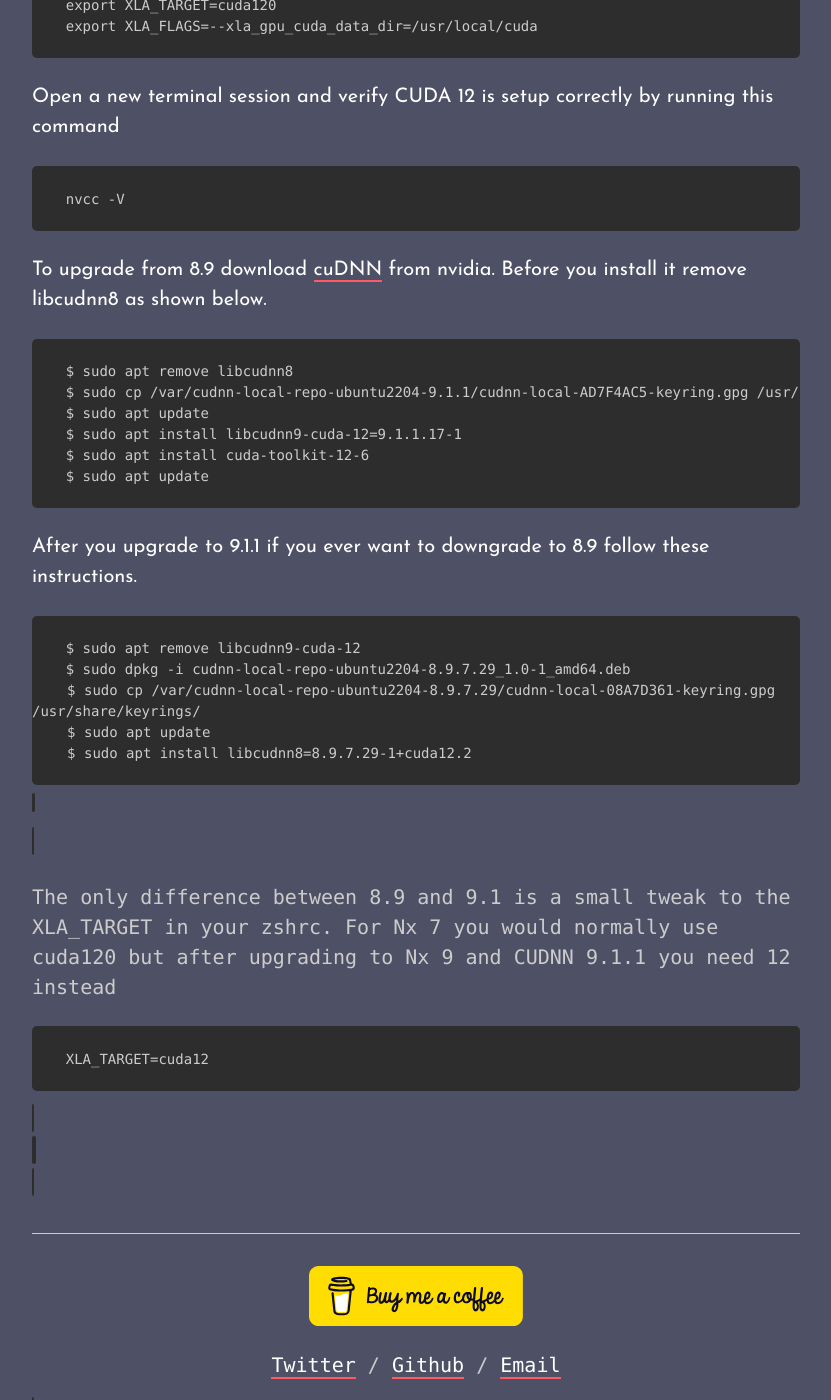
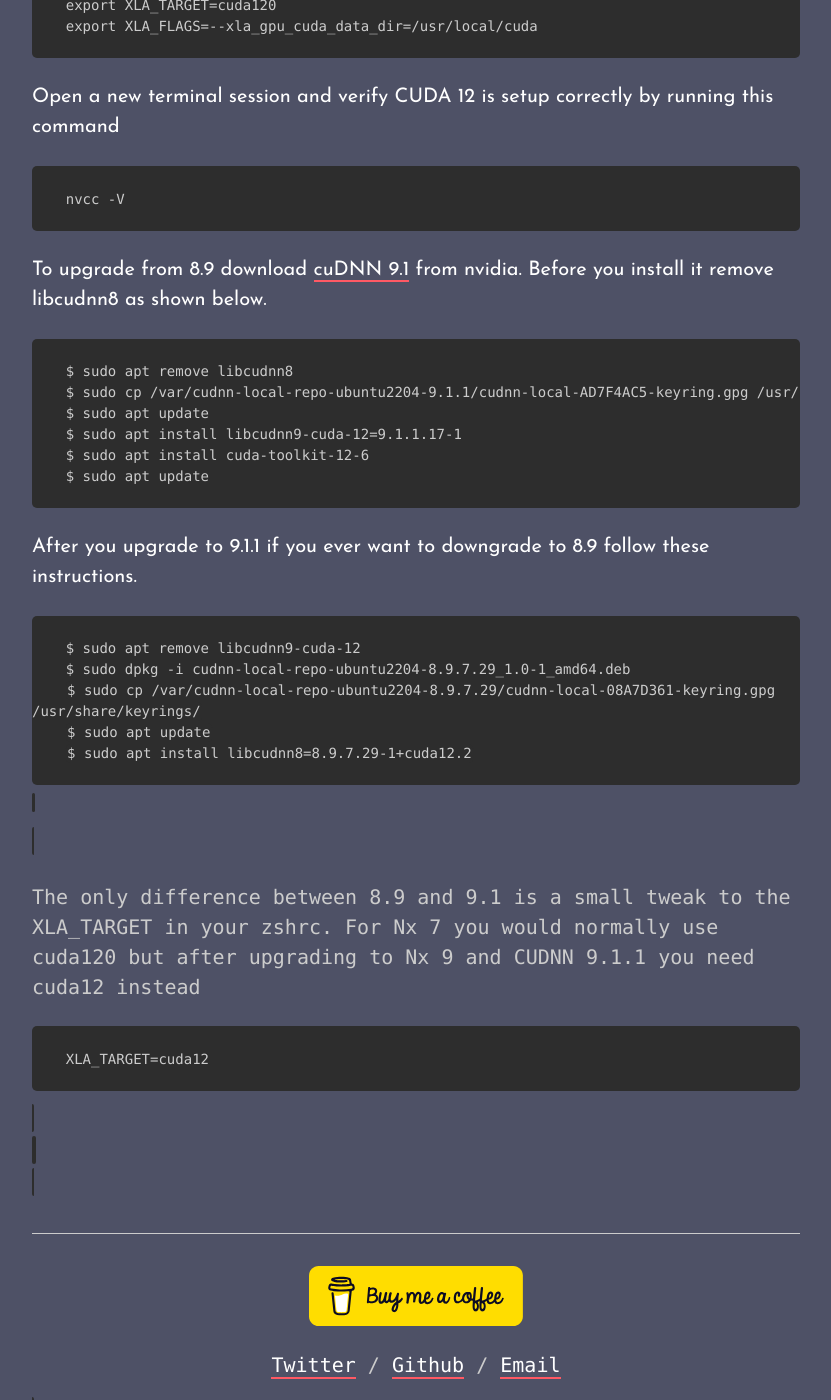
Before and after one commit to toranb/toranb.github.io, a Jekyll site: the page built from _posts/2023-08-19-install-cuda-12-on-popos.html, in a window 1280 px wide and 1400 px high, scrolled down 1065 px. Shown: the whole window, without its empty margins (224-1055 px from the left). Built offline with Jekyll 4.4.1, drawn with Linux system fonts in a browser that asks for light colours; Markdown is read by kramdown in place of the engine named in the settings.

Commit message:
updated to 9.1.1 url

```diff
--- a/_posts/2023-08-19-install-cuda-12-on-popos.html
+++ b/_posts/2023-08-19-install-cuda-12-on-popos.html
@@ -53,7 +53,7 @@
   </pre>
 </div>
 
-<p>To upgrade from 8.9 download <a href="https://developer.nvidia.com/rdp/cudnn-download">cuDNN</a> from nvidia. Before you install it remove libcudnn8 as shown below.</p>
+<p>To upgrade from 8.9 download <a href="https://developer.nvidia.com/cudnn-9-1-1-download-archive">cuDNN 9.1</a> from nvidia. Before you install it remove libcudnn8 as shown below.</p>
 
 <div class="highlight" data-language="elixir">
   <pre class="language-elixir">
@@ -78,7 +78,7 @@
   </pre>
 </div>
 
-<p>The only difference between 8.9 and 9.1 is a small tweak to the XLA_TARGET in your zshrc. For Nx 7 you would normally use cuda120 but after upgrading to Nx 9 and CUDNN 9.1.1 you need 12 instead</p>
+<p>The only difference between 8.9 and 9.1 is a small tweak to the XLA_TARGET in your zshrc. For Nx 7 you would normally use cuda120 but after upgrading to Nx 9 and CUDNN 9.1.1 you need cuda12 instead</p>
 
 <div class="highlight" data-language="elixir">
   <pre class="language-elixir">
```
